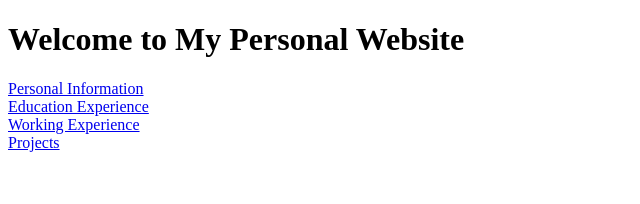
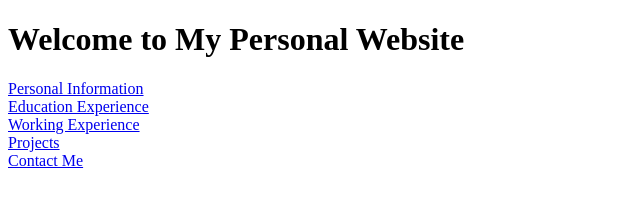
Before and after one commit to dingjiachengcn/dingjiachengcn.github.io, a plain HTML site: page index.html in a window 1280 px wide. Shown: the full height of the page, 0-640 px from the left. Drawn offline with Linux system fonts and the light colour scheme.

Commit message:
Update index.html

```diff
--- a/index.html
+++ b/index.html
@@ -24,6 +24,7 @@
             <li><a href="education_experience.html">Education Experience</a></li>
             <li><a href="working_experience.html">Working Experience</a></li>
             <li><a href="projects.html">Projects</a></li>
+            <li><a href="contact_me.html">Contact Me</a></li>
         </ul>
     </nav>
 </body>
```
